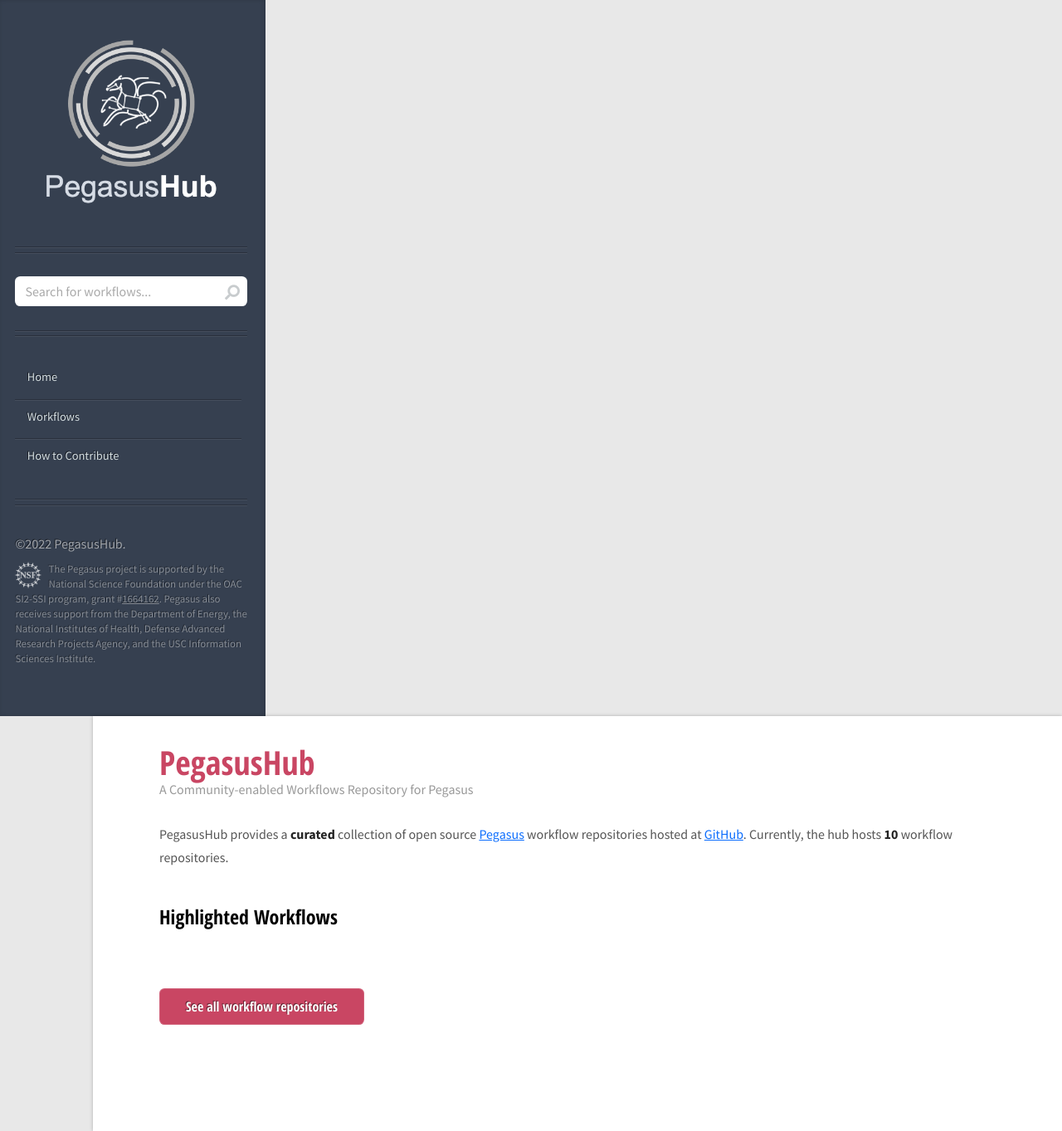
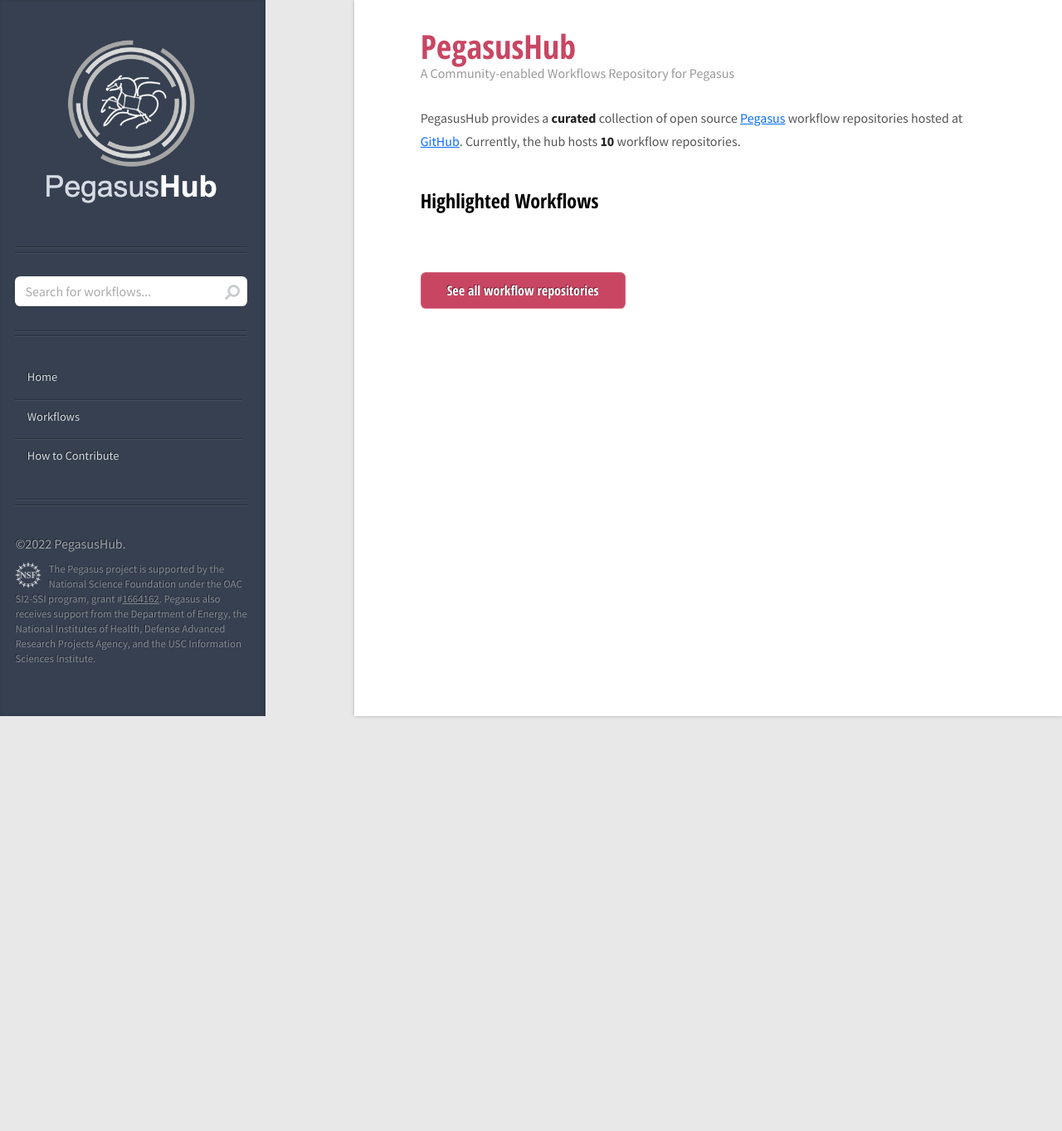
Before and after one commit to pegasushub/pegasushub.github.io, a Jekyll site: the page built from index.html, in a window 1280 px wide. Shown: the whole page at 83% size. Built offline with Jekyll 4.4.1, drawn with Linux system fonts in a browser that asks for light colours; after the commit the page ends 900 px from its top, so only the background shows below that.

Commit message:
PM-1869 removed margin and is-preload

```diff
--- a/_layouts/default.html
+++ b/_layouts/default.html
@@ -2,7 +2,7 @@
 <html>
 {% include head.html %}
 
-<body class="is-preload">
+<body>
 
 <div class="container-fluid">
     <div class="row">
--- a/_sass/_pegasushub.scss
+++ b/_sass/_pegasushub.scss
@@ -2671,7 +2671,7 @@
     /* Content */
     #content {
         padding: 3em 5em 8em 5em;
-        margin-left: 7em;
+        // margin-left: 7em;
     }
 
 }
```
